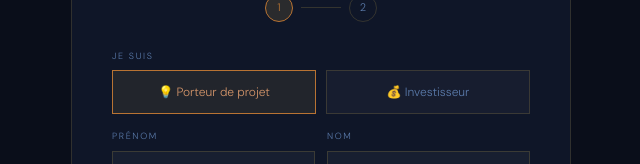
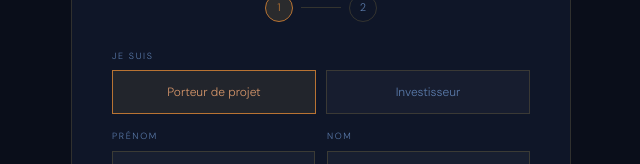
Before and after one commit to mourchidkarimou4-cpu/golden-frontend, a React (Vite) app: page /register in a window 1280 px wide. Shown: the part 232-396 px from the top of the page, without its empty margins (319-959 px from the left). Built offline with nearby package versions, Linux system fonts and the light colour scheme.

Commit message:
fix: navbar hauteur fixe 56px desktop, emojis RegisterPage retirés

```diff
--- a/src/pages/LandingPage.tsx
+++ b/src/pages/LandingPage.tsx
@@ -84,7 +84,8 @@ export default function LandingPage() {
       {/* ── Navbar ──────────────────────────────────── */}
       <nav ref={navRef} className="navbar" style={{
         position: 'fixed', top: 0, left: 0, right: 0, zIndex: 100,
-        padding: isMobile ? '16px 20px' : '24px 60px',
+        padding: isMobile ? '8px 20px' : '10px 60px',
+        height: isMobile ? 48 : 56,
         display: 'flex', alignItems: 'center', justifyContent: 'space-between',
         borderBottom: '1px solid transparent',
         transition: 'all .4s',
--- a/src/pages/RegisterPage.tsx
+++ b/src/pages/RegisterPage.tsx
@@ -144,8 +144,8 @@ export default function RegisterPage() {
                 <label style={lbl}>Je suis</label>
                 <div style={{ display: 'grid', gridTemplateColumns: '1fr 1fr', gap: 10 }}>
                   {[
-                    { val: 'porteur', label: '💡 Porteur de projet' },
-                    { val: 'investisseur', label: '💰 Investisseur' },
+                    { val: 'porteur', label: 'Porteur de projet' },
+                    { val: 'investisseur', label: 'Investisseur' },
                   ].map(r => (
                     <div key={r.val} onClick={() => setForm(f => ({ ...f, role: r.val as 'porteur' | 'investisseur' }))} style={{
                       padding: '12px 14px', cursor: 'pointer',
```
